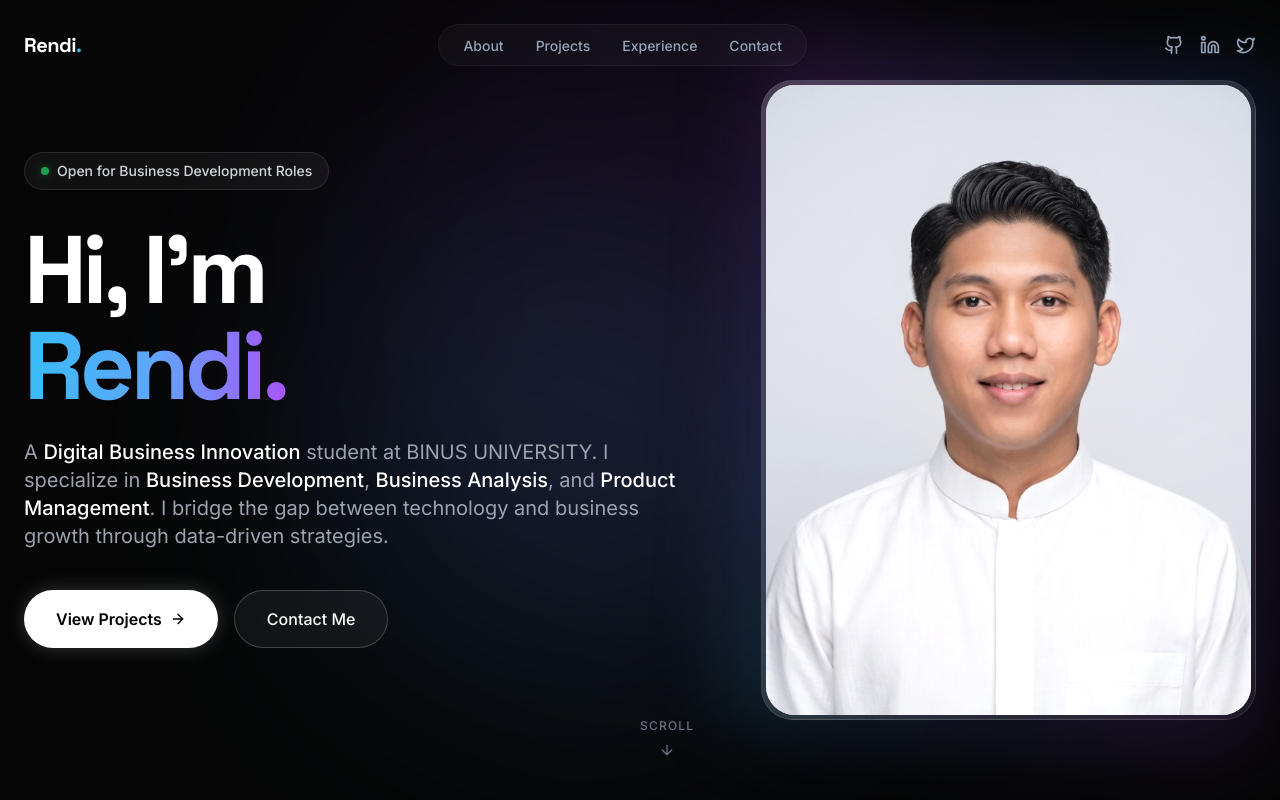
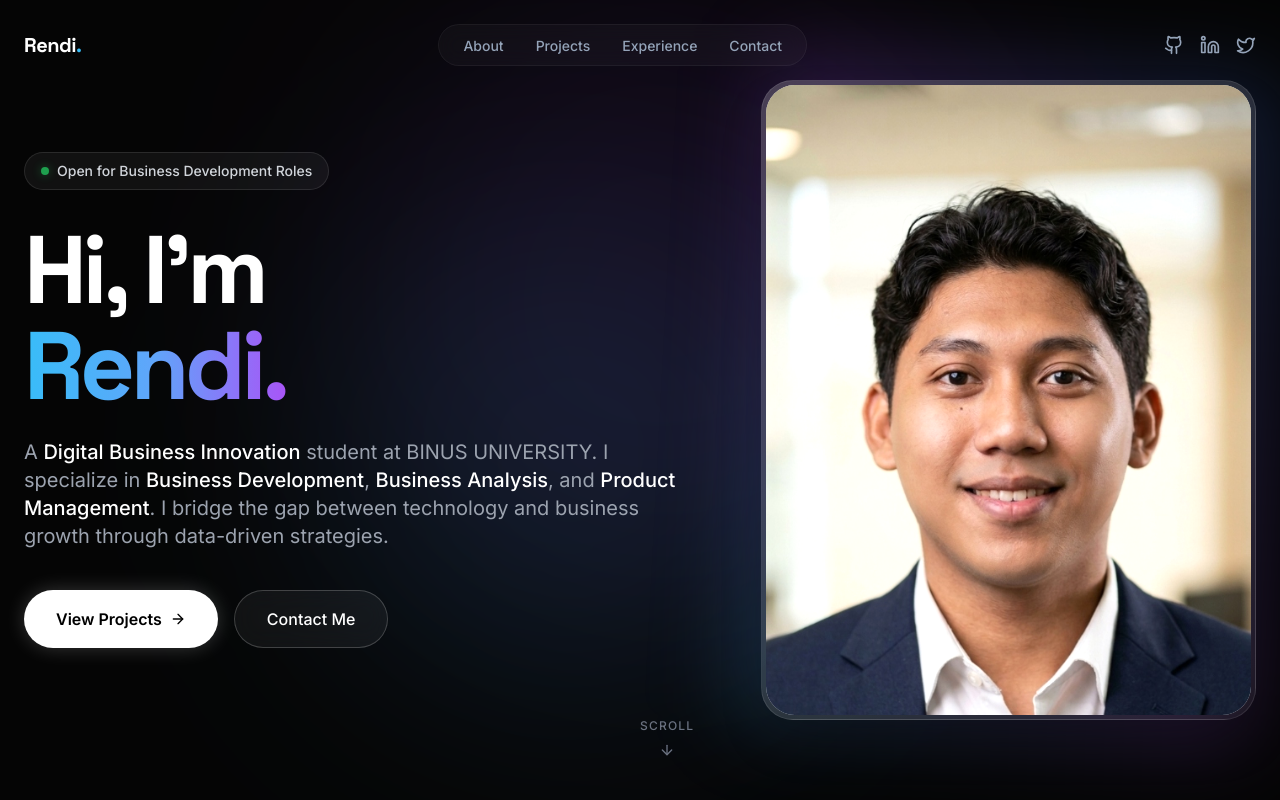
Before and after one commit to rendiody0911/porto, a Next.js app: page / in a window 1280 px wide. Shown: the top 800 px of the page. Built offline with nearby package versions, Linux system fonts and the light colour scheme.

Commit message:
Update photo to full screen and fix layout formatting

```diff
--- a/components/Hero.tsx
+++ b/components/Hero.tsx
@@ -78,21 +78,18 @@ export default function Hero() {
             transition={{ duration: 0.7, type: "spring", bounce: 0.3 }}
             className="relative w-full max-w-[320px] md:max-w-[400px] lg:max-w-full aspect-[3/4] lg:h-[80vh] lg:aspect-auto"
           >
-            {/* Premium backdrop frame */}
             <div className="absolute inset-0 bg-gradient-to-tr from-accent/20 via-purple-500/20 to-blue-500/20 rounded-3xl blur-2xl transform rotate-3 scale-105" />
 
             <div className="relative w-full h-full rounded-[2rem] p-1 bg-gradient-to-br from-white/20 to-white/5 backdrop-blur-sm border border-white/10 shadow-2xl overflow-hidden group">
-              {/* The Photo */}
               <div className="w-full h-full rounded-[1.8rem] overflow-hidden bg-[#e0e2e5]">
                 {/* eslint-disable-next-line @next/next/no-img-element */}
                 <img
-                  src="/profile-full.jpg"
+                  src="/profile.jpg"
                   alt="Rendi Ody Setiawan"
                   className="w-full h-full object-cover object-top transition-transform duration-700 group-hover:scale-105 brightness-105 contrast-105"
                 />
               </div>
 
-              {/* Subtle glass overlay gradient at the bottom for text integration if needed later */}
               <div className="absolute inset-0 bg-gradient-to-t from-black/40 via-transparent to-transparent opacity-0 group-hover:opacity-100 transition-opacity duration-500 pointer-events-none" />
             </div>
           </motion.div>
```
